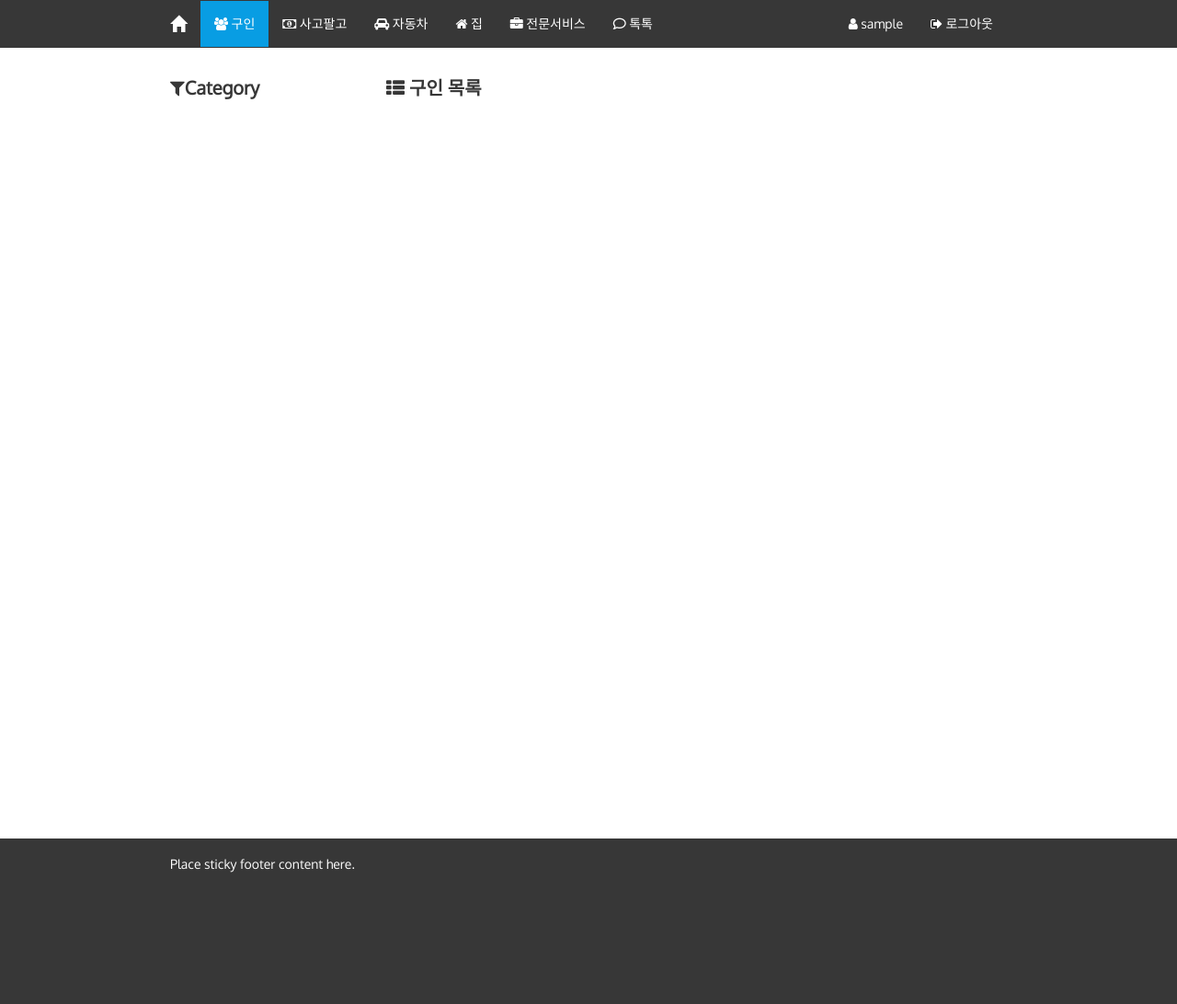
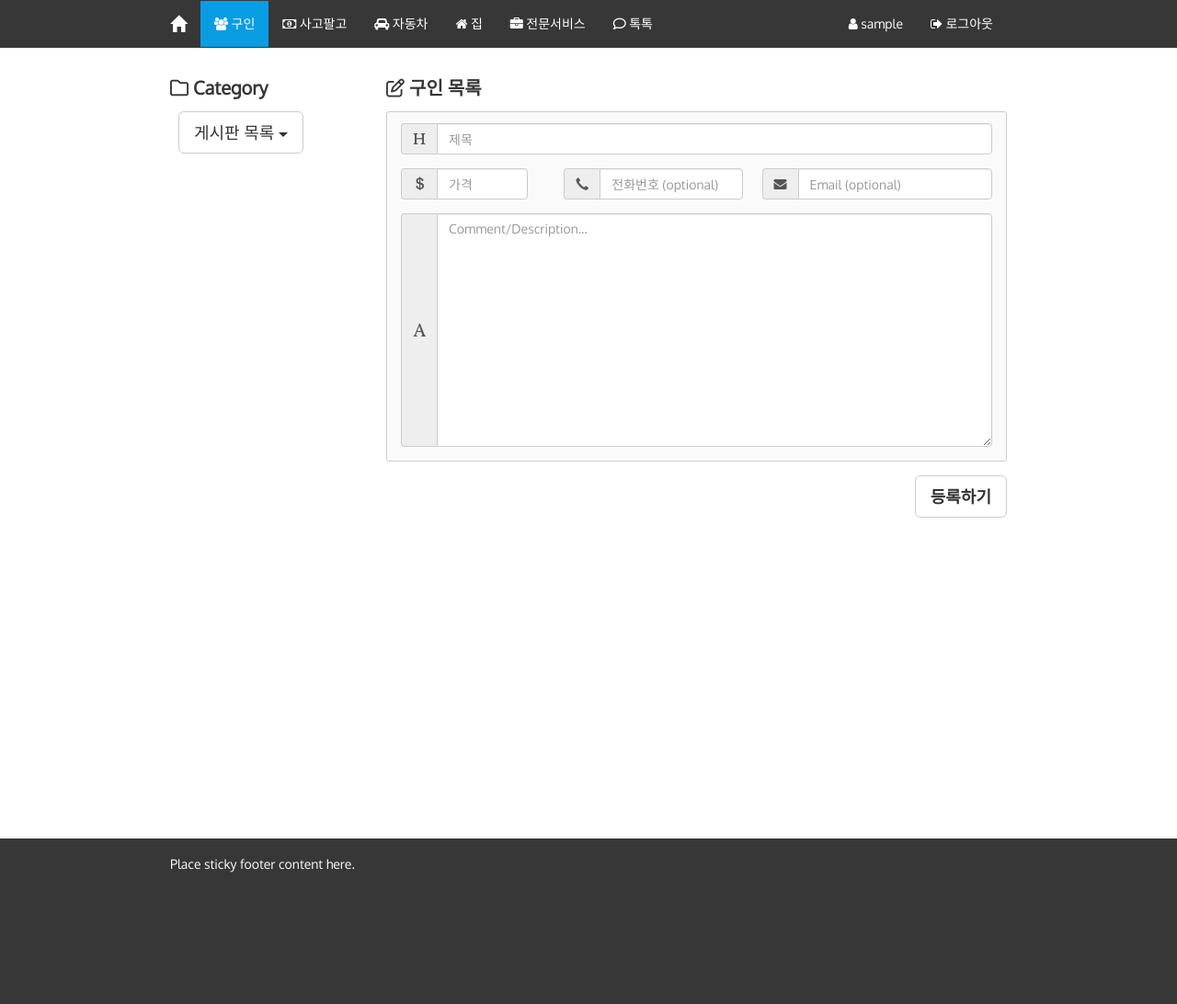
Before and after one commit to ejh2163/ktownapp, a PHP site: page /?page=jobs&action=edit in a window 1280 px wide. Shown: the whole page at 92% size. Run offline with PHP 8.4, Linux system fonts and the light colour scheme; the visitor is signed in with stand-in values (Sample User, id 1); data that the repository does not hold is empty; some libraries are stand-ins or nearby versions.

Commit message:
added edit page template rough draft

```diff
--- a/config/css.php
+++ b/config/css.php
@@ -15,7 +15,6 @@
 <link href="https://fonts.googleapis.com/icon?family=Material+Icons" rel="stylesheet">
 
 <!-- Google Fonts -->
-<link href="https://fonts.googleapis.com/css?family=Rubik" rel="stylesheet">
 <link href="https://fonts.googleapis.com/css?family=Oxygen" rel="stylesheet">
 
 <!-- custom stylez -->
@@ -23,7 +22,7 @@
 	html,
 	body{
 	  	height: 100%;
-	  	font-family: oxygen, rubik, arial;
+	  	font-family: oxygen, arial;
 	}
 	.container{
 		max-width: 940px;
@@ -36,10 +35,13 @@
 		font-weight: bold;
 		margin: 6px 0px 6px 0px;
 	}
+	.vresize {
+		resize: vertical;
+	}
 
 	/* text format CSS */
 	h2{
-		margin: 12px 0px 0px 0px;
+		margin: 12px 0px 6px 0px;
 		color: #373737;
 		font-size: 20px;
 		font-weight: bold;
@@ -49,20 +51,24 @@
 		margin:0
 	}
 	#subject{
+		margin: 1px;
 		color: #337AB9;
 		font-size: 14px;
 		font-weight: bold;
 	}
 	#desc-1{
+		margin: 1px;
 		color: #373737;
 		font-size: 14px;
 		font-weight: bold;
 	}
 	#desc-2{
+		margin: 1px;
 		font-size: 13px;
 		font-weight: normal;
 	}
 	#desc-3{
+		margin: 1px;
 		color: #757575;
 		font-style: italic;
 		font-size: 12px;
--- a/templates/page_content/edit.php
+++ b/templates/page_content/edit.php
@@ -6,23 +6,92 @@
 <div class='container'>
     <div class='row'>
         <div class='col-xs-12 col-md-3'>
-    	    <h2><i class='fa fa-filter' aria-hidden='true'></i>Category</h2>
-            <div class='clear'></div>
-
             <?php
             // edit_side:
 
+
             ?>
 
-    	</div>
-    	<div class='col-xs-12 col-md-9'>
-    	    <h2><i class='fa fa-th-list' aria-hidden='true'></i><?php listing_main_heading($page); ?></h2>
+            <h2><i class='fa fa-folder-o' aria-hidden='true'></i> Category</h2>
             <div class='clear'></div>
 
+            <div class="btn-group" style="margin: 9px;">
+                <button type="button" class="btn btn-default btn-lg dropdown-toggle" data-toggle="dropdown" aria-haspopup="true" aria-expanded="false">
+                        게시판 목록 <span class="caret"></span>
+                </button>
+                <ul class="dropdown-menu">
+                    <li><a href="#">구인</a></li>
+                    <li><a href="#">사고팔고</a></li>
+                    <li><a href="#">자동차</a></li>
+                    <li><a href="#">집/부동산</a></li>
+                    <li><a href="#">전문서비스</a></li>
+                    <li><a href="#">톡톡</a></li>
+                </ul>
+            </div><!-- END category choice button -->
+
+        </div><!-- END side column -->
+        <div class='col-xs-12 col-md-9'>
             <?php
             // edit_main:
 
             ?>
+
+            <h2><i class='fa fa-edit' aria-hidden='true'></i><?php listing_main_heading($page); ?></h2>
+            <div class='clear'></div>
+
+            <div class='card' style='padding: 12px 0px 0px 30px;'>
+                <div class='row'>
+                    <form class="form-horizontal" action="" method="post">
+                        <!-- start subject form -->
+                        <div class="form-group col-xs-12">
+                            <div class="input-group">
+                                <span class="input-group-addon"><i class="fa fa-header" aria-hidden="true"></i></span>
+                                <input type="text" class="form-control" id="title" placeholder="제목">
                             </div>
                         </div>
+
+                        <!-- start price form -->
+                        <div class="form-group col-xs-12 col-sm-3" style="margin-right: 24px;">
+                            <div class="input-group">
+                                <span class="input-group-addon"><i class="glyphicon glyphicon-usd"></i></span>
+                                <input type="text" class="form-control" id="price" placeholder="가격">
                             </div>
+                        </div>
+
+                        <div class="form-group col-xs-12 col-sm-4" style="margin-right: 6px;">
+                        <!-- start phone form -->
+                            <div class="input-group">
+                                <span class="input-group-addon"><i class="glyphicon glyphicon-earphone"></i></span>
+                                <input type="text" class="form-control" id="phone" placeholder="전화번호 (optional)">
+                            </div>
+                        </div>
+
+                        <div class="form-group col-xs-12 col-sm-5">
+                        <!-- start email form -->
+                            <div class="input-group" >
+                                <span class="input-group-addon"><i class="fa fa-envelope" aria-hidden="true"></i></span>
+                                <input type="text" class="form-control" id="email" placeholder="Email (optional)">
+                            </div>
+                        </div>
+
+                        <!-- start textarea -->
+                        <div class="form-group col-xs-12">
+                            <div class="input-group">
+                                <span class="input-group-addon"><i class="glyphicon glyphicon-font"></i></span>
+                                <textarea class="form-control vresize" rows="12" id="body" placeholder="Comment/Description..."></textarea>
+                            </div>
+                        </div>
+
+                    </form>
+                </div><!-- END row -->
+            </div><!-- END card -->
+
+            <div class="form-group" style="margin: 6px 0px 6px 0px; float:right;">
+                <div class="">
+                    <button type="submit" class="btn btn-default btn-lg"><b>등록하기</b></button>
+                </div>
+            </div><!-- END submit button -->
+
+        </div><!-- END main column -->
+    </div>
+</div>
```
Also changed, not shown: config/setup.php (+12 -1 lines), views/edit_main.php (added, +12 -0 lines). Lines whose indentation alone changed are shown as unchanged.
